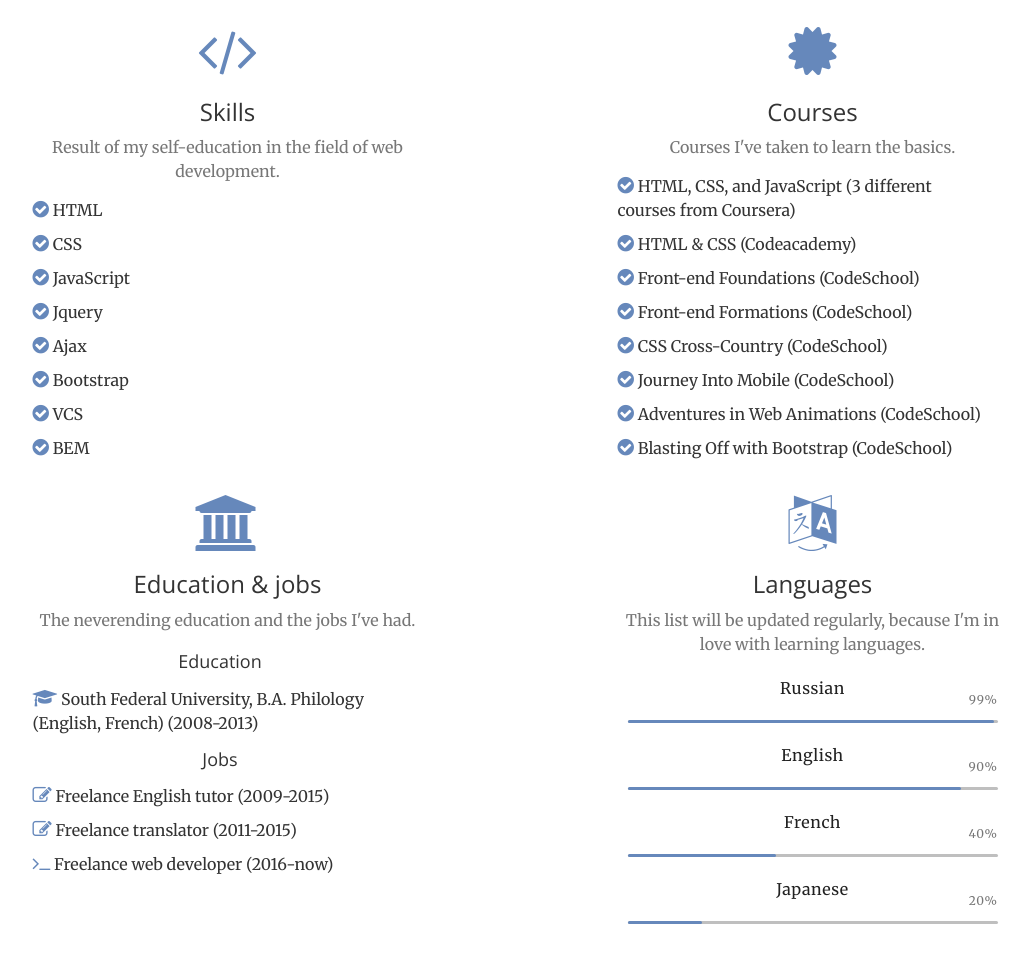
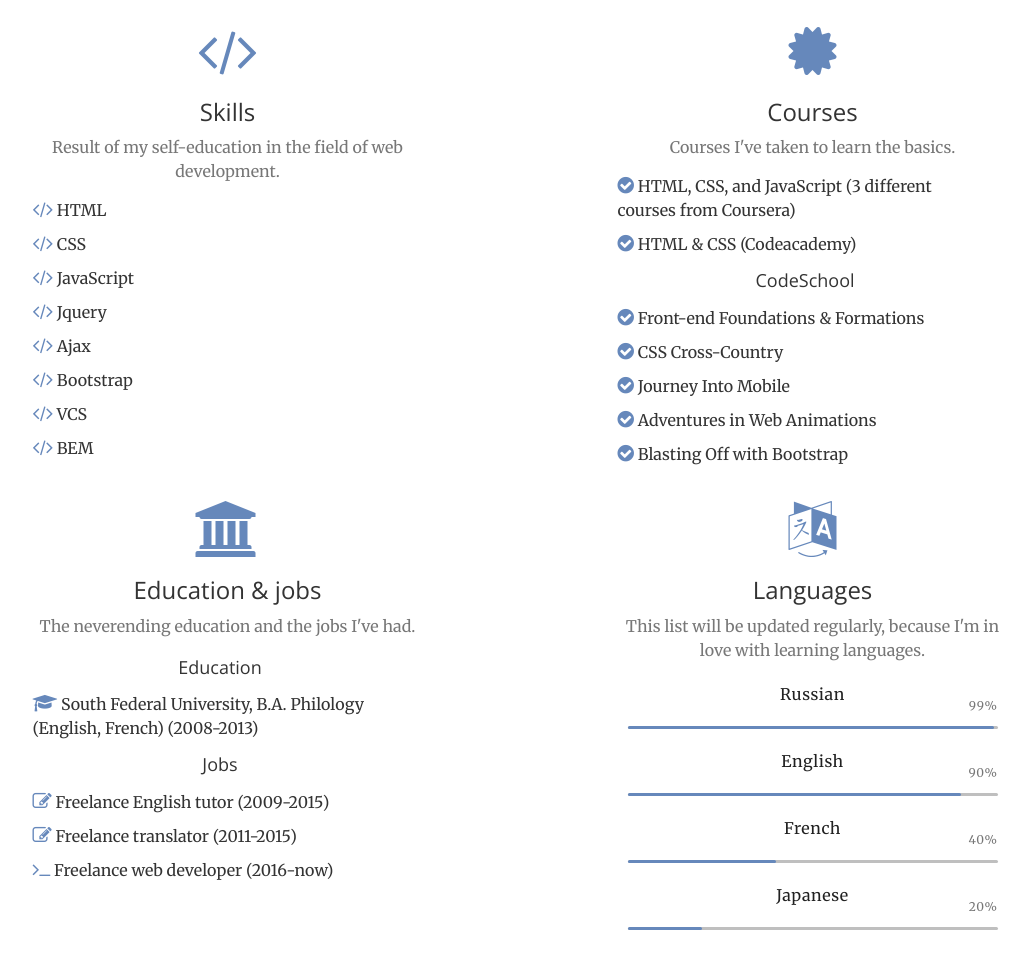
Before and after one commit to TamaraBatieva/personal-page, a website: page index.html in a window 1280 px wide. Shown: the part 1367-2335 px from the top of the page, without its empty margins (120-1149 px from the left). Drawn offline with nearby package versions, Linux system fonts and the light colour scheme.

Commit message:
change fa-icons in skills section

```diff
--- a/index.html
+++ b/index.html
@@ -116,14 +116,14 @@
                         <div class="skills-section">
                         <ul>
 
-                            <li><i class="fa fa-check-circle"></i> HTML</li>
-                            <li><i class="fa fa-check-circle"></i> CSS</li>
-                            <li><i class="fa fa-check-circle"></i> JavaScript</li>
-                            <li><i class="fa fa-check-circle"></i> Jquery</li>
-                            <li><i class="fa fa-check-circle"></i> Ajax</li>
-                            <li><i class="fa fa-check-circle"></i> Bootstrap</li>
-                            <li><i class="fa fa-check-circle"></i> VCS</li>
-                            <li><i class="fa fa-check-circle"></i> BEM</li>
+                            <li><i class="fa fa-code"></i> HTML</li>
+                            <li><i class="fa fa-code"></i> CSS</li>
+                            <li><i class="fa fa-code"></i> JavaScript</li>
+                            <li><i class="fa fa-code"></i> Jquery</li>
+                            <li><i class="fa fa-code"></i> Ajax</li>
+                            <li><i class="fa fa-code"></i> Bootstrap</li>
+                            <li><i class="fa fa-code"></i> VCS</li>
+                            <li><i class="fa fa-code"></i> BEM</li>
 
                         </ul>
                     </div>
@@ -139,12 +139,12 @@
                         <ul>
                             <li><i class="fa fa-check-circle"></i> HTML, CSS, and JavaScript (3 different courses from Coursera)</li>
                             <li><i class="fa fa-check-circle"></i> HTML &amp; CSS (Codeacademy)</li>
-                            <li><i class="fa fa-check-circle"></i> Front-end Foundations (CodeSchool)</li>
-                            <li><i class="fa fa-check-circle"></i> Front-end Formations (CodeSchool)</li>
-                            <li><i class="fa fa-check-circle"></i> CSS Cross-Country (CodeSchool)</li>
-                            <li><i class="fa fa-check-circle"></i> Journey Into Mobile (CodeSchool)</li>
-                            <li><i class="fa fa-check-circle"></i> Adventures in Web Animations (CodeSchool)</li>
-                            <li><i class="fa fa-check-circle"></i> Blasting Off with Bootstrap (CodeSchool)</li>
+                            <h4>CodeSchool</h4>
+                            <li><i class="fa fa-check-circle"></i> Front-end Foundations &amp; Formations</li>
+                            <li><i class="fa fa-check-circle"></i> CSS Cross-Country</li>
+                            <li><i class="fa fa-check-circle"></i> Journey Into Mobile</li>
+                            <li><i class="fa fa-check-circle"></i> Adventures in Web Animations</li>
+                            <li><i class="fa fa-check-circle"></i> Blasting Off with Bootstrap</li>
                         </ul>
                             </div>
 </div>
```
